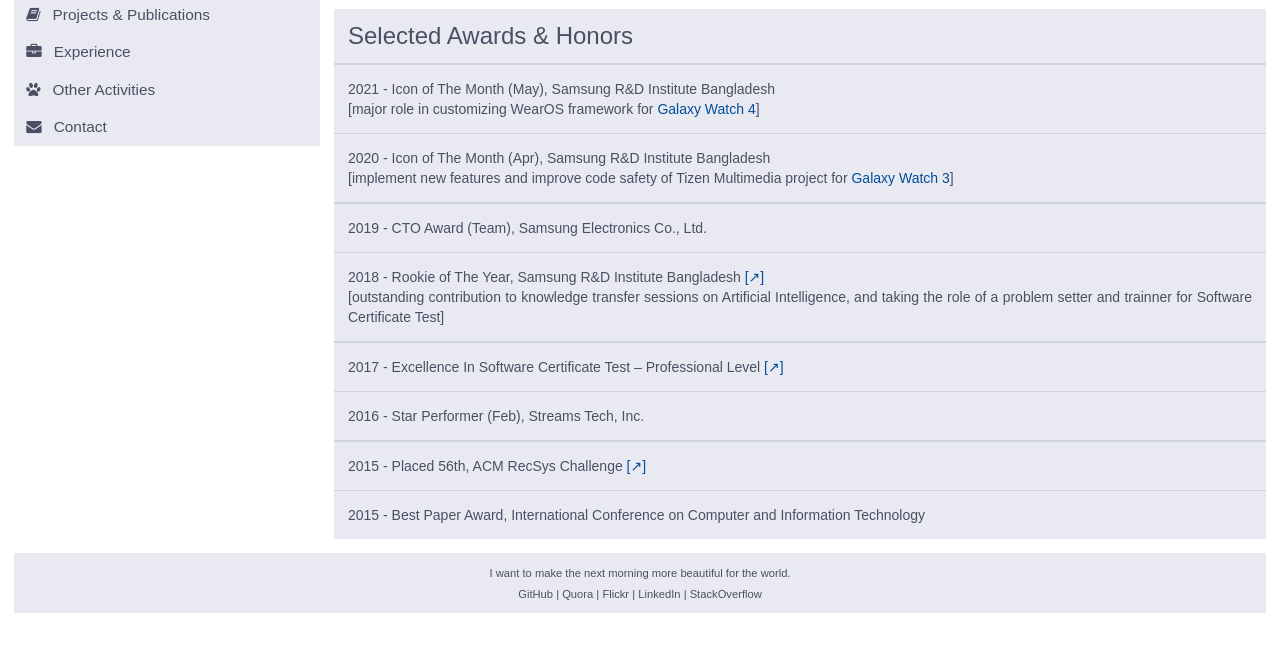
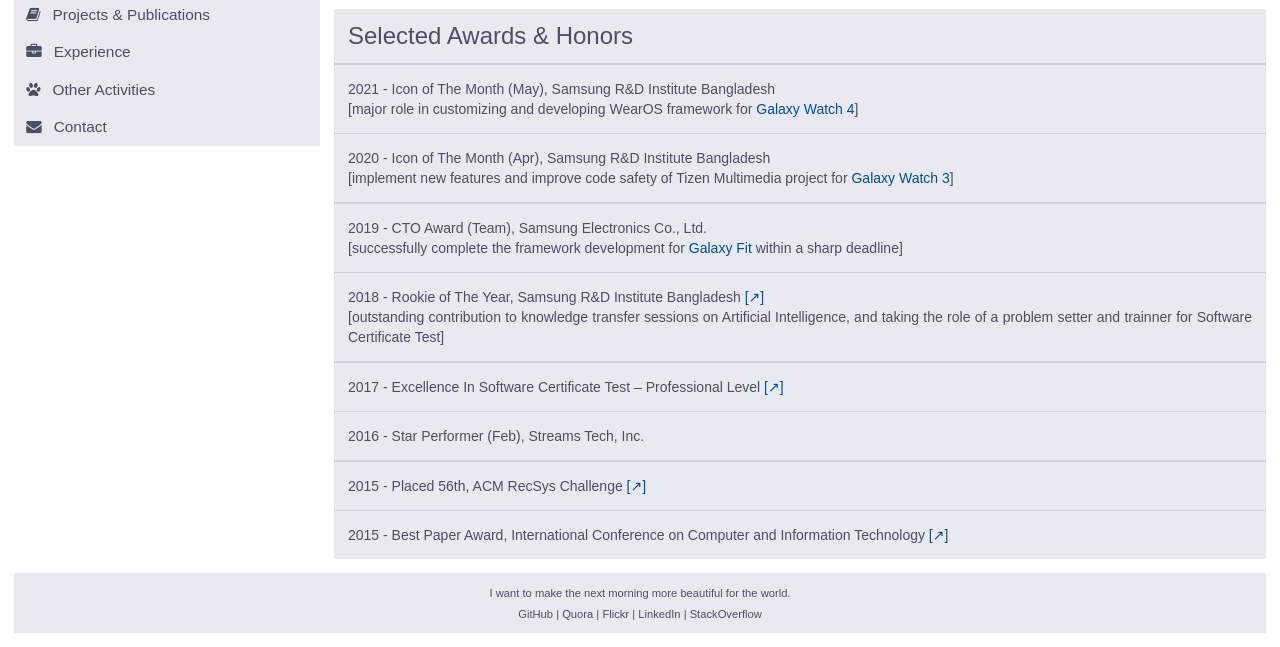
Before and after one commit to MinhasKamal/MinhasKamal.github.io, a plain HTML site: page index.html in a window 1280 px wide. Shown: the part 395-1042 px from the top of the page. Drawn offline with nearby package versions, Linux system fonts and the light colour scheme; some packages are replaced by stand-ins of ours.

Commit message:
update award description and add image

```diff
--- a/app/intro/awards.html
+++ b/app/intro/awards.html
@@ -6,7 +6,7 @@
 
 <div class="content-section">
     <p>2021 - Icon of The Month (May), Samsung R&#38;D Institute Bangladesh</p>
-    <p>[major role in customizing WearOS framework for <a href="https://www.samsung.com/global/galaxy/galaxy-watch4/" target="_blank">Galaxy Watch 4</a>]</p>
+    <p>[major role in customizing and developing WearOS framework for <a href="https://www.samsung.com/global/galaxy/galaxy-watch4/" target="_blank">Galaxy Watch 4</a>]</p>
 </div>
 
 <div class="content-seperator2"></div>
@@ -20,6 +20,7 @@
 
 <div class="content-section">
     <p>2019 - CTO Award (Team), Samsung Electronics Co., Ltd.</p>
+    <p>[successfully complete the framework development for <a href="https://www.samsung.com/global/galaxy/galaxy-fit/" target="_blank">Galaxy Fit</a> within a sharp deadline]</p>
 </div>
 
 <div class="content-seperator2"></div>
@@ -50,5 +51,5 @@
 <div class="content-seperator2"></div>
 
 <div class="content-section">
-    <p>2015 - Best Paper Award, International Conference on Computer and Information Technology</p>
+    <p>2015 - Best Paper Award, International Conference on Computer and Information Technology <a href="https://drive.google.com/file/d/1MeqIiQ7S9EBMHFiSs9ZwOfriyNOB-UOl/view?usp=sharing" target="_blank">[↗]</a></p>
 </div>
```
